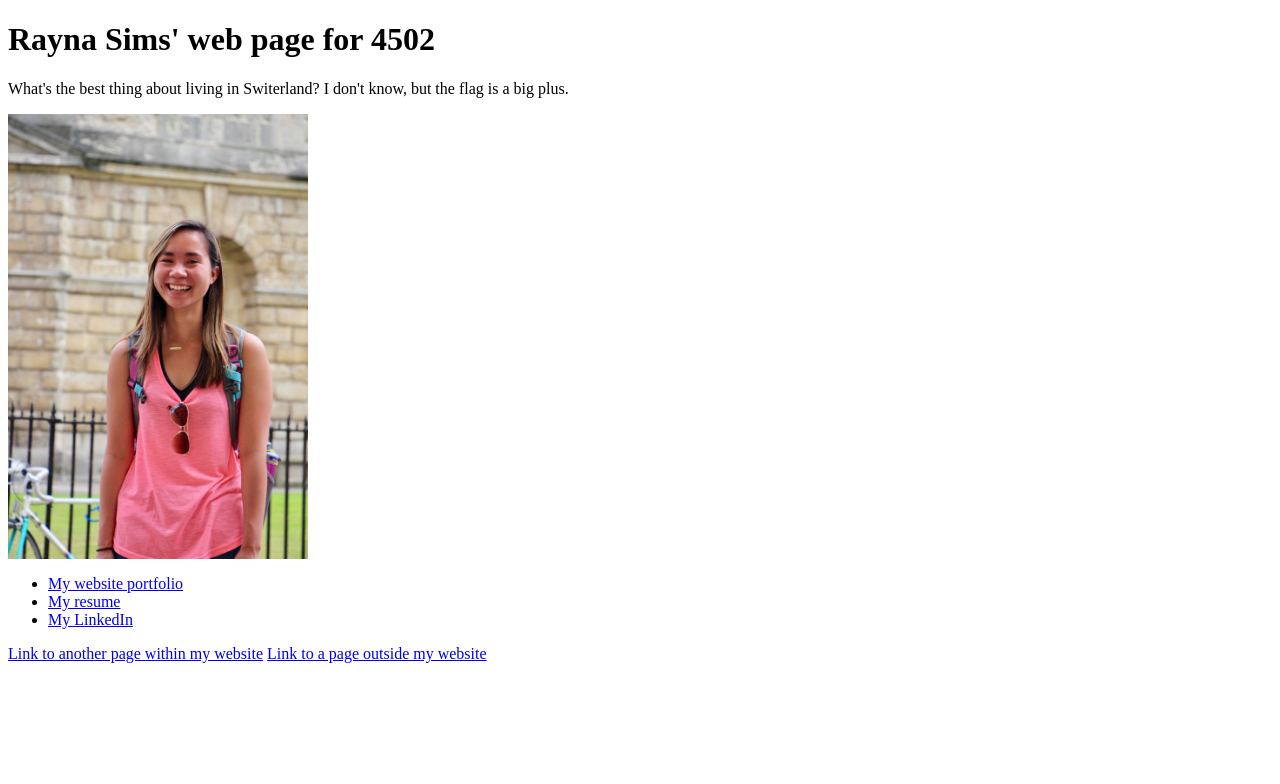
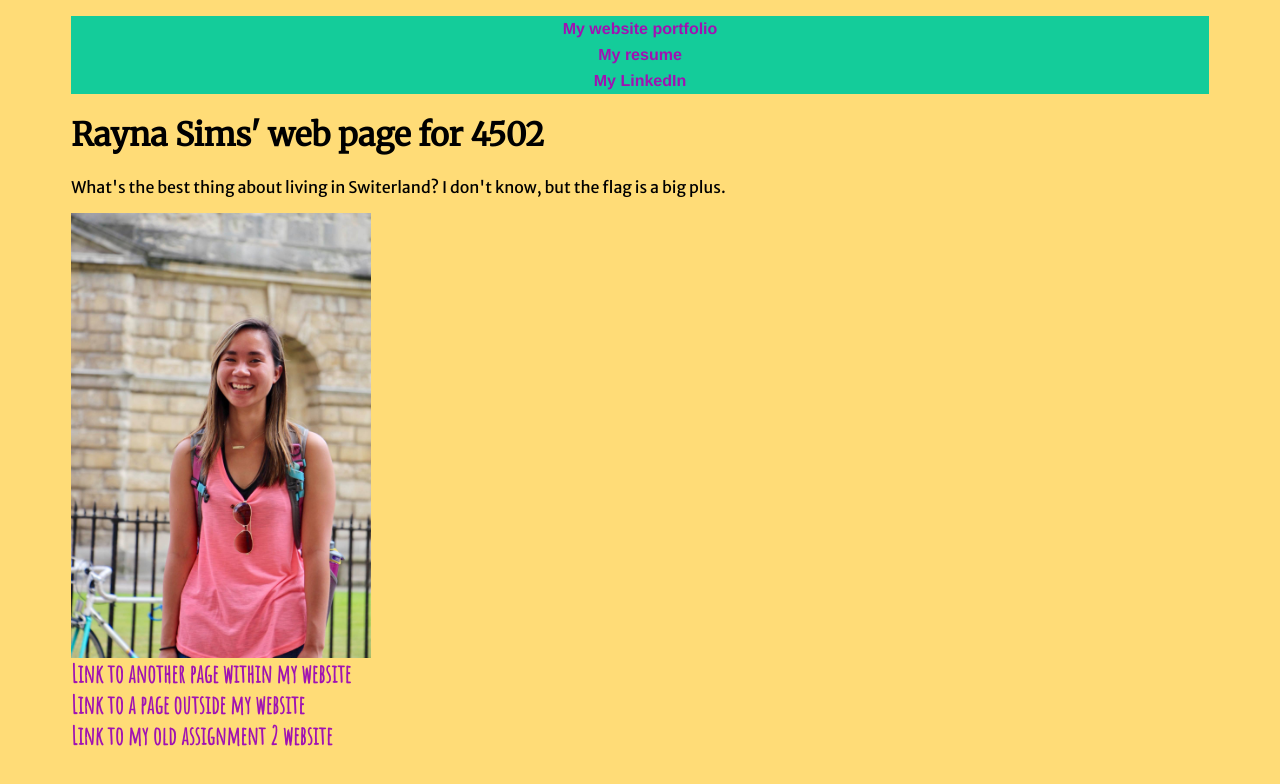
Before and after one commit to J4502-fs17/raynasims, a plain HTML site: page index.html in a window 1280 px wide. Drawn offline with Linux system fonts and the light colour scheme.

Commit message:
edited html

```diff
--- a/index.html
+++ b/index.html
@@ -2,35 +2,37 @@
    "http://www.w3.org/TR/xhtml1/DTD/xhtml1-transitional.dtd">
 
 <html xmlns="http://www.w3.org/1999/xhtml">
-
 <head>
 	<title>Rayna Sims</title>
 	<meta http-equiv="content-type"
 		content="text/html;charset=utf-8" />
+    <link href="https://fonts.googleapis.com/css?family=Amatic+SC|Josefin+Slab|Merriweather|Merriweather+Sans" rel="stylesheet">
+    <link rel="stylesheet" type="text/css" href="style.css">
 </head>
 
 <body>
 <!--This is a comment. It won't show up in your browser, only in the page source-->
+
+<div id="container">
+  <ul id="nav">
+    <li><a href="http://www.raynasims.com" target="_blank">My website portfolio</a></li>
+    <li><a href="https://static1.squarespace.com/static/57b1e585d482e94594336ac9/t/596e2f55bf629a7c1567238f/1500393301632/RAYNA+SIMS+RESUME.pdf" target="_blank">My resume</a></li>
+    <li><a href="https://www.linkedin.com/in/raynasims/" target="_blank">My LinkedIn</a></li>
+  </ul>
+
+
 <h1>Rayna Sims' web page for 4502</h1>
 	<p> What's the best thing about living in Switerland? I don't know, but the flag is a big plus.</p>
-  <a href="mailto:rcs4hf@mail.missouri.edu"><img src="raynasims.jpg" alt="A photo of Rayna Sims" width="300px"/></a>
+  <a href="mailto:rcs4hf@mail.missouri.edu"><img src="raynasims.jpg" alt="A photo of Rayna Sims" width="300px"/></a></br>
 
-  <ul>
-    <li><a href="http://www.raynasims.com">My website portfolio</a></li>
-    <li><a href="https://static1.squarespace.com/static/57b1e585d482e94594336ac9/t/596e2f55bf629a7c1567238f/1500393301632/RAYNA+SIMS+RESUME.pdf">My resume</a></li>
-    <li><a href="https://www.linkedin.com/in/raynasims/">My LinkedIn</a></li>
-  </ul>
+<div id="links">
+  <a href="xhtml_template.html" target="_blank">Link to another page within my website</a></br>
+  <a href="https://google.com" target="_blank">Link to a page outside my website</a></br>
+  <a href="https://j4502-fs17.github.io/raynasims/" target="_blank">Link to my old assignment 2 website</a>
+</div>
 
-  <a href="xhtml_template.html">Link to another page within my website</a>
-  <a href="https://google.com">Link to a page outside my website</a>
-
-
-
-
-
+</div>
 </body>
 
 
-
-
 </html>
--- /dev/null
+++ b/style.css
@@ -0,0 +1,76 @@
+/*styles go here*/
+
+/*p {
+  color: red;
+}*/
+
+p {
+  color: black;
+  /*font-family: Helvetica, Arial, sans-serif;*/
+  font-family: 'Merriweather Sans',Helvetica, Arial, sans-serif;
+}
+
+h1 {
+  /*font-family: Georgia, "Times New Roman", serif;*/
+  font-family: 'Merriweather', Georgia, "Times New Roman", serif;
+}
+
+body {
+  background-color: #FFDC77;
+}
+
+#container {
+  /*margin-top: 0;
+  margin-right: auto;
+  margin-bottom: 0;
+  margin-left: auto;
+  margin: 0 auto 0 auto; */
+  width: 90%;
+  margin: 0 auto;
+}
+
+.caption {
+  font-family: Georgia, "Times New Roman", serif;
+  font-style: italic;
+  text-align: right;
+  margin-top: 5px;
+}
+
+#nav {
+  padding: 0;
+}
+
+
+#nav li {
+  list-style-type: none;
+}
+
+#nav a:link {
+  display: block;
+  color: #A012B2;
+  background-color: #14CC9A;
+  font-weight: bold;
+  text-align: center;
+  font-family: Helvetica, Arial, sans-serif;
+  padding: 4px;
+  text-decoration: none;
+}
+
+#nav a:hover, #nav a:active {
+  background-color: #09B284;
+}
+
+
+#links a:link {
+    color: #A012B2;
+    font-size: 25px;
+      font-weight: bold;
+    text-align: center;
+    font-family: 'Amatic SC', "Apple Chancery", cursive;
+    text-decoration: none;
+}
+
+#links a:hover, #links a:active{
+  color: white;
+
+}
```
